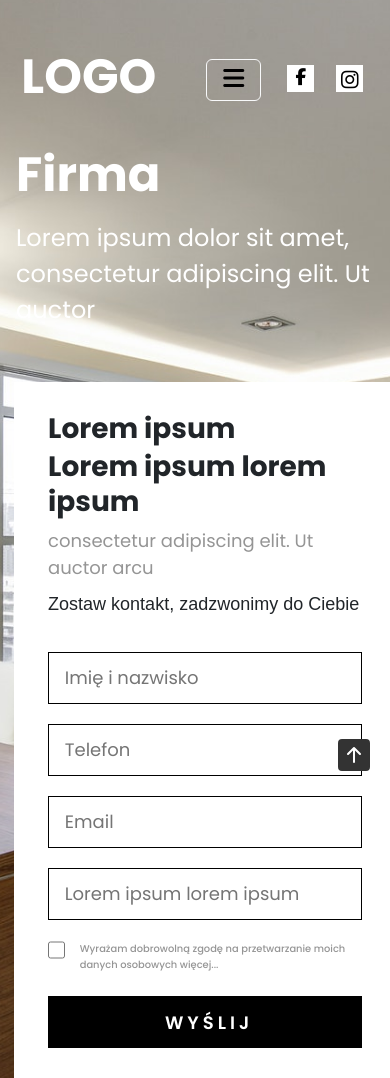
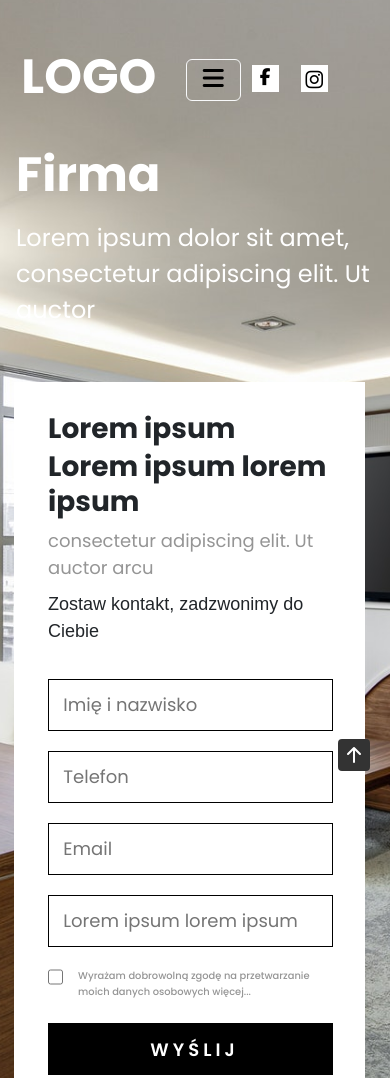
Before and after one commit to maksbrzezinski/OfficeSite, a Gatsby site: page / in a window 390 px wide. Shown: the top 1078 px of the page. Built offline with nearby package versions, Linux system fonts and the light colour scheme; Gatsby itself is replaced by a stand-in of ours.

Commit message:
Header menu and form responsive

```diff
--- a/src/components/Hero.jsx
+++ b/src/components/Hero.jsx
@@ -367,7 +367,8 @@ const HeroForm = styled.div`
     }
 
     @media (max-width: 576px) {
-        min-width: 380px;
+        min-width: 98%;
+        max-width: 98%;
     }
 `
 
--- a/src/components/header.jsx
+++ b/src/components/header.jsx
@@ -110,10 +110,15 @@ const Navigation = styled.div`
 
   @media (max-width: 576px) {
     .social {
-      // margin-right: 70px;
       margin-left: -45px;
     }
   }
+
+  @media (max-width: 410px) {
+    .social {
+      margin-left: -33%;
+    }
+}
 `
 
 const NavMenu = styled.div`
@@ -190,6 +195,10 @@ const NavMenu = styled.div`
     margin-right: 40px;
     margin-left: -25px;
   }
+
+  @media (max-width: 410px) {
+      margin-left: -14%;
+}
 `
 
 const NavLink = styled.div`
```
